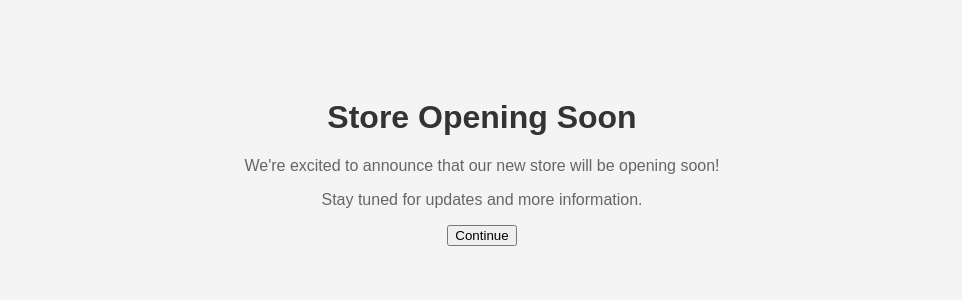
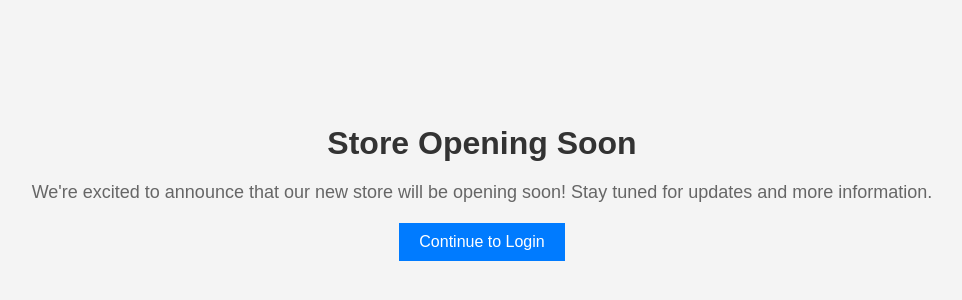
Before and after one commit to arin-prashar/Spectrum, a plain HTML site: page index.html in a window 1280 px wide. Shown: the part 238-538 px from the top of the page, without its empty margins (158-1120 px from the left). Drawn offline with Linux system fonts and the light colour scheme.

Commit message:
Update index.html

```diff
--- a/index.html
+++ b/index.html
@@ -1,4 +1,4 @@
-<!DOCTYPE html5>
+<!DOCTYPE html>
 <html lang="en">
 <head>
   <meta charset="UTF-8">
@@ -9,31 +9,43 @@
       font-family: Arial, sans-serif;
       background-color: #f4f4f4;
       margin: 0;
-      padding: 0;
+      padding: 20px;
       display: flex;
       justify-content: center;
       align-items: center;
-      height: 100vh;
+      min-height: 100vh;
     }
     .container {
       text-align: center;
     }
     h1 {
       color: #333;
+      font-size: 32px;
+      margin-bottom: 20px;
     }
     p {
       color: #666;
+      font-size: 18px;
+      margin-bottom: 20px;
+    }
+    button {
+      background-color: #007bff;
+      color: #fff;
+      border: none;
+      padding: 10px 20px;
+      font-size: 16px;
+      cursor: pointer;
+    }
+    button:hover {
+      background-color: #0056b3;
     }
     /* Responsive styles */
     @media only screen and (max-width: 600px) {
-      body {
-        padding: 20px;
-      }
       h1 {
         font-size: 24px;
       }
       p {
-        font-size: 16px;
+        font-size: 14px;
       }
     }
   </style>
@@ -41,11 +53,14 @@
 <body>
   <div class="container">
     <h1>Store Opening Soon</h1>
-    <p>We're excited to announce that our new store will be opening soon!</p>
-    <p>Stay tuned for updates and more information.</p>
-    <div>
-  <button onclick="window.location.href = 'login.html';">Continue</button>
-     </div>
-      </div>
+    <p>We're excited to announce that our new store will be opening soon! Stay tuned for updates and more information.</p>
+    <button onclick="redirectToLoginPage()">Continue to Login</button>
+  </div>
+
+  <script>
+    function redirectToLoginPage() {
+      window.location.href = 'login.html';
+    }
+  </script>
 </body>
 </html>
```
